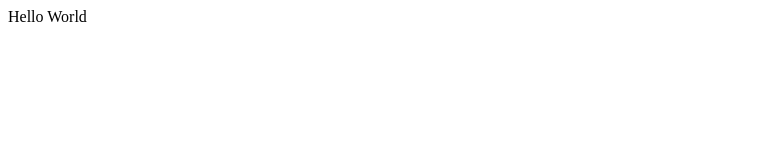
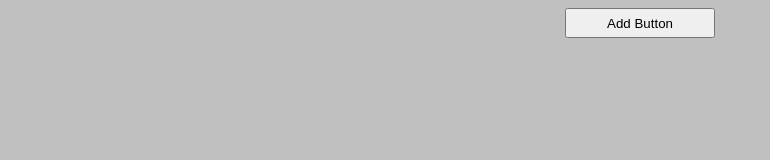
Before and after one commit to MauryJohnson/Front-End-AVL-Tree, a plain HTML site: page index.html in a window 1280 px wide. Shown: the whole page, without its empty margins (0-770 px from the left). Drawn offline with Linux system fonts and the light colour scheme.

Commit message:
Maury css Add Button

```diff
--- a/action.js
+++ b/action.js
@@ -0,0 +1,5 @@
+console.log("heLLO WORLD");
+
+document.getElementById("AddButton").addEventListener("click",function(){
+	alert("Add Button Clicked");
+})
--- a/index.html
+++ b/index.html
@@ -3,12 +3,24 @@
 <head>
 <meta charset="UTF-8">
 <title>Insert title here</title>
+<link rel="stylesheet" href="style.css"></link>
 <style>
 </style>
+
 </head>
 <body>
+
+<div class="Buttons">
+<button class="Button" id="AddButton">Add Button</button>
+</div>
+
+<script>
+
+</script>
+
+</body>
+
 <script src = "action.js"></script>
 
-<p1>Hello World</p1>
-</body>
+
 </html>
--- a/style.css
+++ b/style.css
@@ -0,0 +1,24 @@
+body{
+
+	background-color:#c0c0c0;
+
+}
+
+.List{
+
+
+
+}
+
+.Button{
+
+	width:150px;
+	height:30px;
+}
+
+.Buttons{
+
+	width:100%;
+	text-align:center;
+
+}
```
